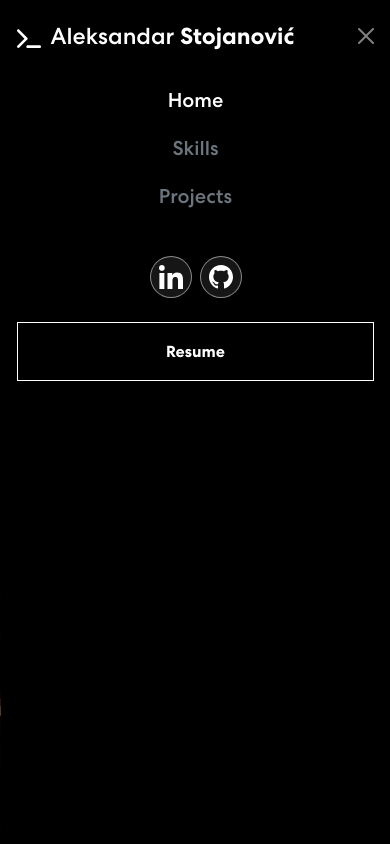
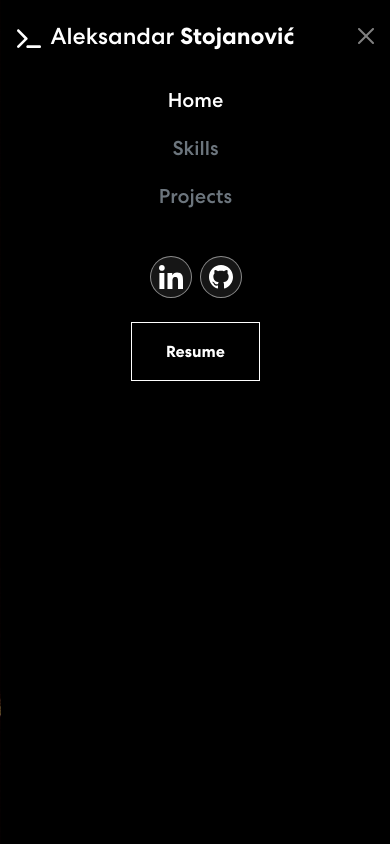
Before and after one commit to aleksandar2903/portfolio, a Vue app: page / in a window 390 px wide. Both pictures are taken after a click on the button 350 px from the left and 39 px from the top of the page. Shown: the top 844 px of the page. Built offline with nearby package versions, Linux system fonts and the light colour scheme.

Commit message:
Adding some changes

```diff
--- a/package.json
+++ b/package.json
@@ -7,6 +7,8 @@
     "build": "vue-cli-service build"
   },
   "dependencies": {
+    "@popperjs/core": "^2.11.5",
+    "bootstrap": "^5.2.0",
     "core-js": "^3.8.3",
     "vue": "^3.2.13",
     "vue-router": "^4.0.3"
--- a/public/index.html
+++ b/public/index.html
@@ -6,8 +6,6 @@
   <meta http-equiv="X-UA-Compatible" content="IE=edge">
   <meta name="viewport" content="width=device-width,initial-scale=1.0">
   <link rel="icon" href="<%= BASE_URL %>favicon.ico">
-  <link href="https://cdn.jsdelivr.net/npm/bootstrap@5.2.0/dist/css/bootstrap.min.css" rel="stylesheet"
-    integrity="sha384-gH2yIJqKdNHPEq0n4Mqa/HGKIhSkIHeL5AyhkYV8i59U5AR6csBvApHHNl/vI1Bx" crossorigin="anonymous">
   <title>
     <%= htmlWebpackPlugin.options.title %>
   </title>
--- a/src/components/Gallery.vue
+++ b/src/components/Gallery.vue
@@ -1,10 +1,10 @@
 <template>
   <div
-    class="modal fade show"
+    class="modal fade"
+    aria-hidden="true"
     id="exampleModalFullscreen"
     tabindex="-1"
     aria-labelledby="exampleModalFullscreenLabel"
-    style="display: block"
     aria-modal="true"
     role="dialog"
   >
@@ -12,20 +12,21 @@
       <div class="modal-content transparent-dark">
         <div class="d-flex justify-content-center h-100 relative">
           <img
+            v-if="image"
             style="object-fit: contain"
             class=""
             :src="require('../assets/img/' + image)"
             alt=""
           />
           <button
-            @click="$emit('close')"
             type="button"
             class="btn p-2 transparent-dark rounded-circle position-absolute top-0 end-0 me-5 mt-2"
+            data-bs-dismiss="modal"
             aria-label="Close"
           >
             <svg
               xmlns="http://www.w3.org/2000/svg"
-              fill="gray"
+              fill="#d3d3d3"
               width="30"
               height="30"
               viewBox="0 0 320 512"
--- a/src/components/Navbar.vue
+++ b/src/components/Navbar.vue
@@ -22,7 +22,6 @@
         </h2></a
       >
       <button
-        @click.prevent="show = !show"
         class="navbar-toggler"
         type="button"
         data-bs-toggle="offcanvas"
@@ -61,7 +60,6 @@
             </h3></a
           >
           <button
-            @click.prevent="show = !show"
             type="button"
             class="btn-close btn-close-white"
             data-bs-dismiss="offcanvas"
@@ -99,8 +97,7 @@
             </li>
           </ul>
           <div
-            :class="show ? 'row' : 'd-flex'"
-            class="ms-xl-4 gap-4 m-0 p-0 align-items-center my-5 my-xl-0"
+            class="d-xl-flex ms-xl-4 gap-4 m-0 p-0 align-items-center my-5 my-xl-0"
           >
             <div class="social-icon justify-content-center d-flex gap-2">
               <a
@@ -116,21 +113,18 @@
                   alt="Github"
               /></a>
             </div>
+            <div class="d-flex">
               <a
                 href="https://drive.google.com/file/d/19uabLtjiWWdavqD4CoCWeL06gX3SFtyu/view?usp=sharing"
                 target="_blank"
-              class="button-transition text-center fw-bold"
+                class="button-transition mx-auto mt-4 mt-xl-0 text-center fw-bold"
               >
                 <span>Resume</span>
               </a>
             </div>
           </div>
         </div>
-      <div
-        v-show="show"
-        @click.prevent="show = !show"
-        class="offcanvas-backdrop fade show"
-      ></div>
+      </div>
     </div>
   </nav>
 </template>
@@ -139,8 +133,6 @@
 export default {
   data() {
     return {
-      show: false,
-      active: false,
       isScrolling: false,
       activeLink: "home",
     };
--- a/src/components/Projects.vue
+++ b/src/components/Projects.vue
@@ -55,12 +55,15 @@
                   <span>{{ project.tehnologies }}</span>
                   <div class="row gap-4 mt-3">
                     <div>
-                      <button
+                      <a
                         @click="showGallery(index)"
+                        data-bs-toggle="modal"
+                        href="#exampleModalFullscreen"
+                        role="button"
                         class="btn rounded-0 btn-outline-dark"
                       >
                         Show gallery
-                      </button>
+                      </a>
                     </div>
                     <div v-if="project.github">
                       <a
@@ -79,7 +82,7 @@
       </div>
     </div>
   </section>
-  <Gallery v-if="show" @close="show = false" :images="images"></Gallery>
+  <Gallery :images="images"></Gallery>
 </template>
 <script>
 import Gallery from "./Gallery.vue";
@@ -236,7 +239,6 @@ export default {
     return {
       images: [],
       projects: [],
-      show: false,
       active: "webProjects",
     };
   },
@@ -246,7 +248,6 @@ export default {
   methods: {
     showGallery(index) {
       this.images = this.projects[index].images;
-      this.show = true;
     },
     getWebProjects() {
       this.projects = webProjects;
--- a/src/main.js
+++ b/src/main.js
@@ -1,6 +1,8 @@
 import { createApp } from "vue";
 import App from "./App.vue";
 import router from "./router";
+import "bootstrap/dist/css/bootstrap.min.css";
+import "bootstrap";
 import ".//assets/css/style.css";
 
 createApp(App).use(router).mount("#app");
```
Also changed, not shown: 1 other file (tests, documents, lock files or other folders). Lines whose indentation alone changed are shown as unchanged.
